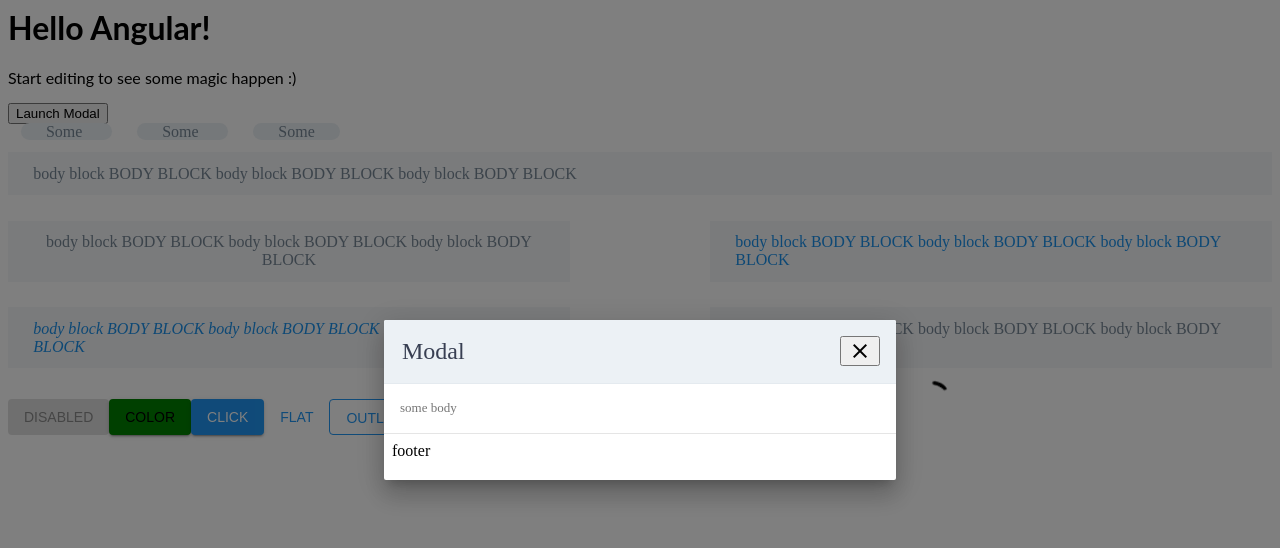
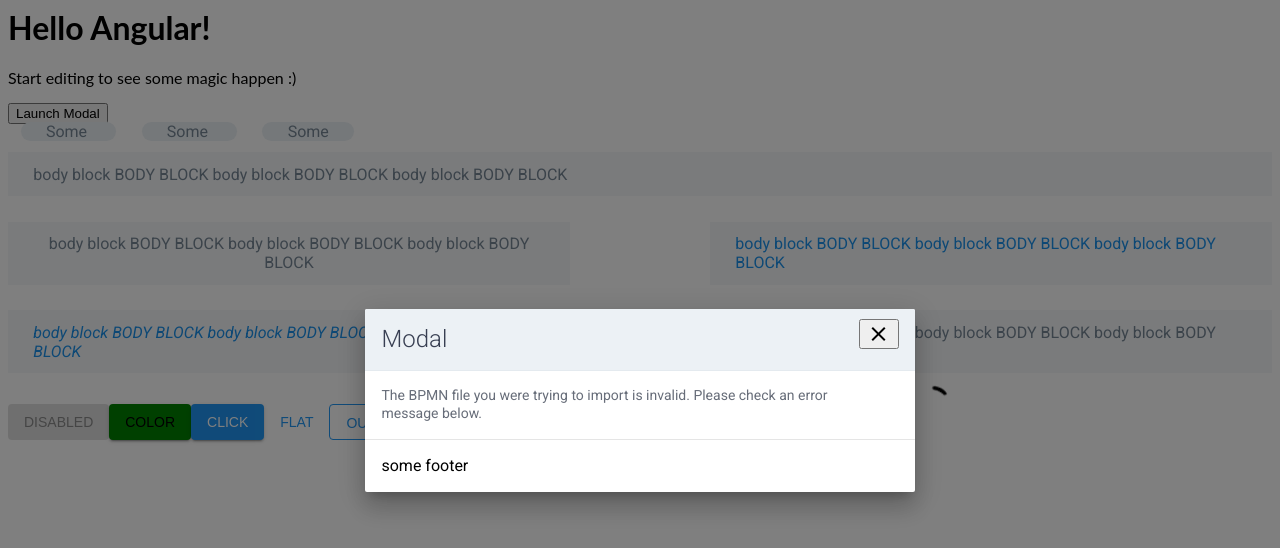
Before and after one commit to vBandiTv/angular-ui-component-tests, an Angular app: page / in a window 1280 px wide. Both pictures are taken after a click on the button "Launch Modal". Shown: the top 548 px of the page. Built offline with nearby package versions, Linux system fonts and the light colour scheme; a web font is replaced by a local one.

Commit message:
6 files modified

```diff
--- a/src/app/app.component.html
+++ b/src/app/app.component.html
@@ -5,7 +5,11 @@
 
 <app-modal>
   <div class="body">
-    some body
+    The BPMN file you were trying to import is invalid.
+Please check an error message below.
+  </div>
+  <div class="footer">
+    some footer
   </div>
 </app-modal>
 
--- a/src/app/modal/modal.component.html
+++ b/src/app/modal/modal.component.html
@@ -8,8 +8,8 @@
       <div class="modal" [ngClass]="modalActive()">
           <div class="modal-content" [ngClass]="modalActive()">
             <div class="modal-header">
-              <div class="modal__title">
-                <h2 class="modal__title-text">Modal</h2>
+              <div class="modal-title">
+                <h2 class="modal-title-text">Modal</h2>
               </div>
 
               <button (click)="openModal()" class="mdl-button mdl-button--icon mdl-js-button  material-icons  modal__close">
@@ -22,8 +22,8 @@
               <ng-content select=".body"></ng-content>
             </div>
 
-            <div class="modal__footer">
-              footer
+            <div class="modal-footer">
+              <ng-content select=".footer"></ng-content>
             </div>
           </div>
       </div>
--- a/src/app/modal/modal.component.scss
+++ b/src/app/modal/modal.component.scss
@@ -57,23 +57,23 @@
         z-index: 1100;
         cursor: pointer;
         position: absolute;
-        right: 16px;
-        top: 16px;
+        right: 3%;
+        top: 6%;
       }
 
-      .modal__title { // .mdl-card__title
+      .modal-title { // .mdl-card__title
         align-items: center;
         color: #383f52;
         display: flex;
         justify-content: stretch;
         line-height: 1.39;
-        padding: 18px;
+        padding: 3%;
         font-weight: 400;
         perspective-origin: 165px 56px;
         transform-origin: 165px 56px;
         box-sizing: border-box;
 
-        .modal__title-text {
+        .modal-title-text {
           align-self: flex-end;
           color: inherit;
           display: flex;
@@ -91,20 +91,20 @@
 
 
   .modal-body {
-    color: rgba(0,0,0,.54);
-    font-size: 13px;
+    color: #676d79;
+    font-size: 14px;
     line-height: 18px;
-    overflow: hidden;
-    padding: 16px;
+    overflow: auto;
+    padding: 3%;
     width: 90%;
   }
 
-  .modal__footer {
+  .modal-footer {
     font-size: 16px;
     line-height: normal;
     width: 100%;
     background-color: transparent;
-    padding: 8px;
+    padding: 3%;
     box-sizing: border-box;
     border-top: 1px solid rgba(0,0,0,.1);
   }
--- a/src/index.html
+++ b/src/index.html
@@ -1,5 +1,6 @@
 <head>
   <link rel="stylesheet" href="https://fonts.googleapis.com/icon?family=Material+Icons">
+  <link href="https://fonts.googleapis.com/css?family=Roboto:300,300i,400,400i,500,500i,600,600i,700,700i,900" rel="stylesheet">
 </head>
 <body>
   <my-app>loading</my-app>
--- a/src/styles.css
+++ b/src/styles.css
@@ -1 +1,4 @@
 /* Add application styles & imports to this file! */
+body {
+  font-family: 'Roboto', Arial, Helvetica, sans-serif;
+}
```
Also changed, not shown: src/app/app.component.css (line endings or trailing spaces).
